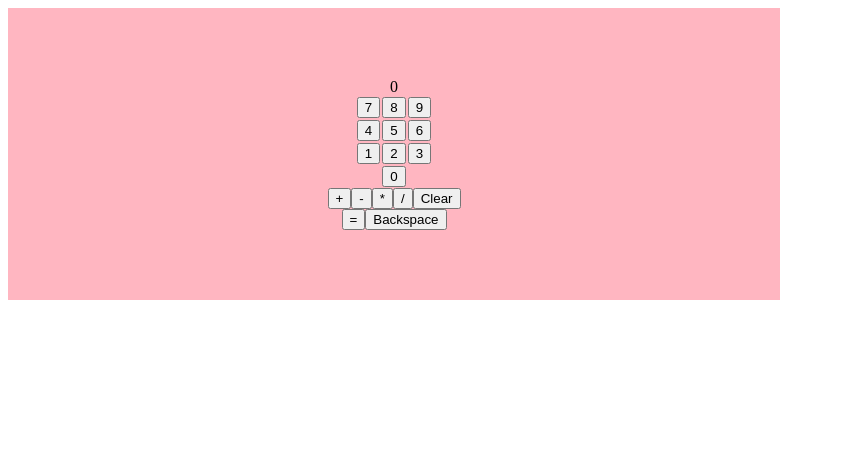
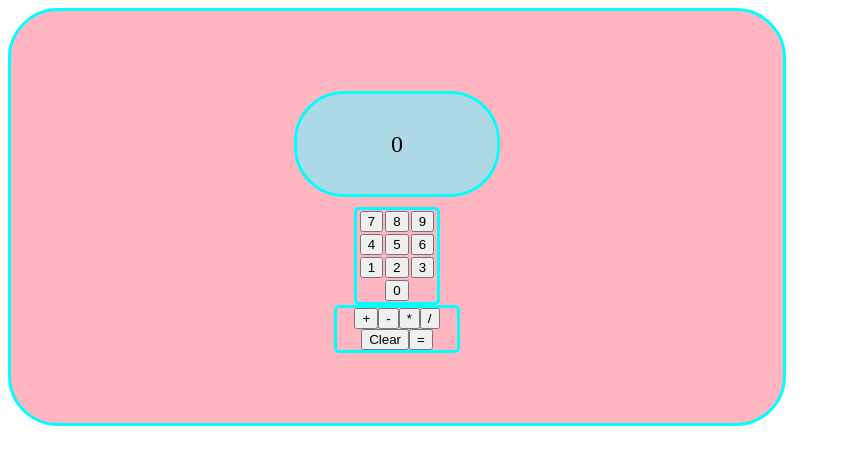
Before and after one commit to frankiesworld/calculatorProject, a plain HTML site: page index.html in a window 1280 px wide. Shown: the whole page, without its empty margins (0-841 px from the left). Drawn offline with Linux system fonts and the light colour scheme.

Commit message:
v2 some css same functions basic

```diff
--- a/index.html
+++ b/index.html
@@ -28,7 +28,6 @@
             <button class="sign">/</button>
             <button id="clear">Clear</button>
             <button id="equal">=</button>
-            <button id="back">Backspace</button>
         </div>
     </div>
     <script src="script.js"></script>
--- a/styles.css
+++ b/styles.css
@@ -7,6 +7,10 @@
     padding: 70px;
     width: 50%;
     background-color: lightpink;
+    border-radius: 50px;
+    border-color: aqua;
+    border-style: solid;
+
 }
 
 .numbers {
@@ -16,6 +20,9 @@
     align-items: center;
     justify-content: center;
     width: 80px;
+    border-radius: 5px;
+    border-color: aqua;
+    border-style: solid;
 }
 
 .digit {
@@ -28,5 +35,23 @@
     flex-wrap: wrap;
     align-items: center;
     justify-content: center;
-    width: 150px;
+    width: 120px;
+    border-radius: 5px;
+    border-color: aqua;
+    border-style: solid;
 }
+
+#screen {
+    display: flex;
+    align-items: center;
+    justify-content: center;
+    width: 200px;
+    height: 100px;
+    background-color: lightblue;
+    margin: 10px;
+    font-size: 24px;
+    border-radius: 50px;
+    border-color: aqua;
+    border-style: solid;
+
+}
```
